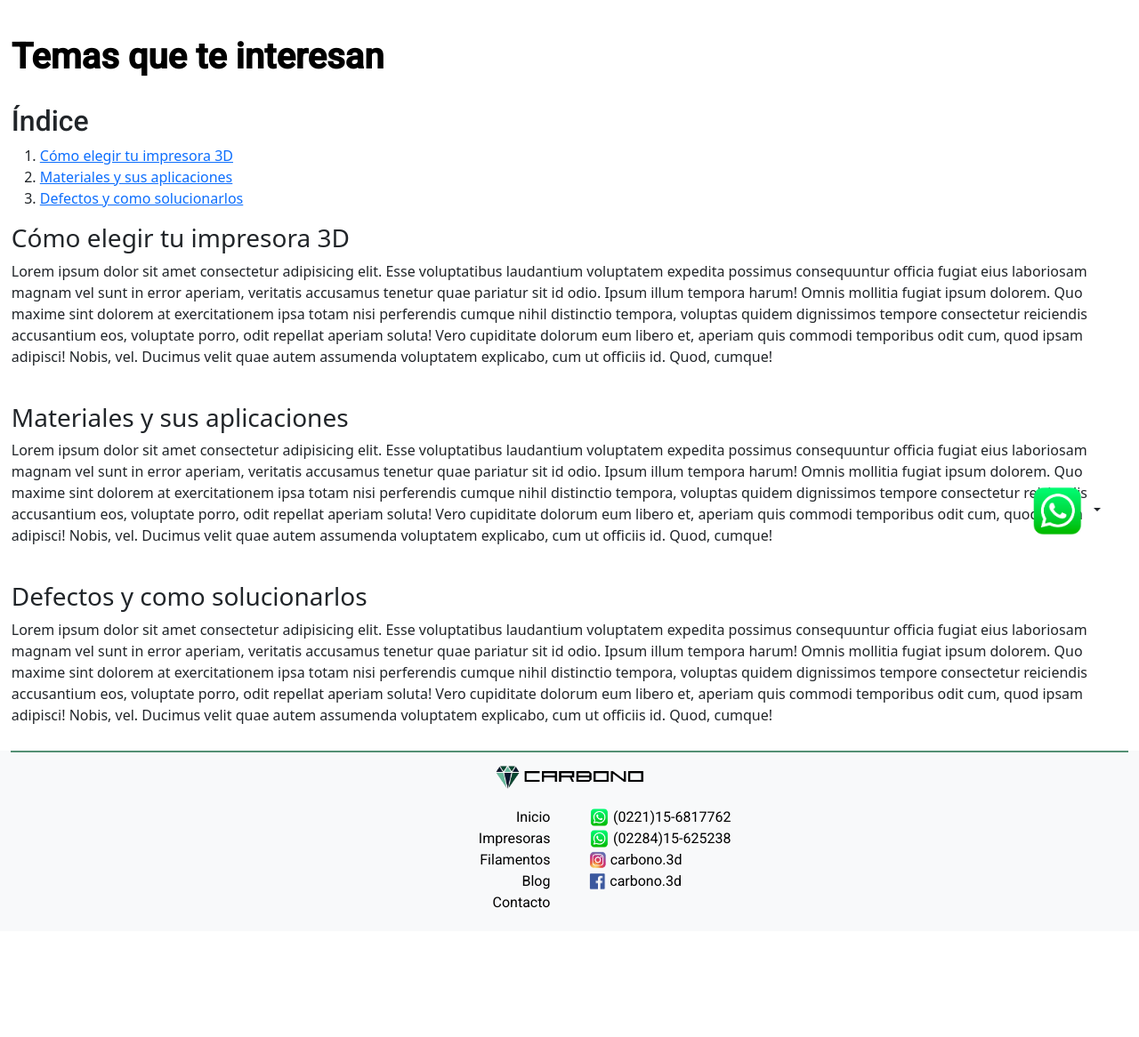
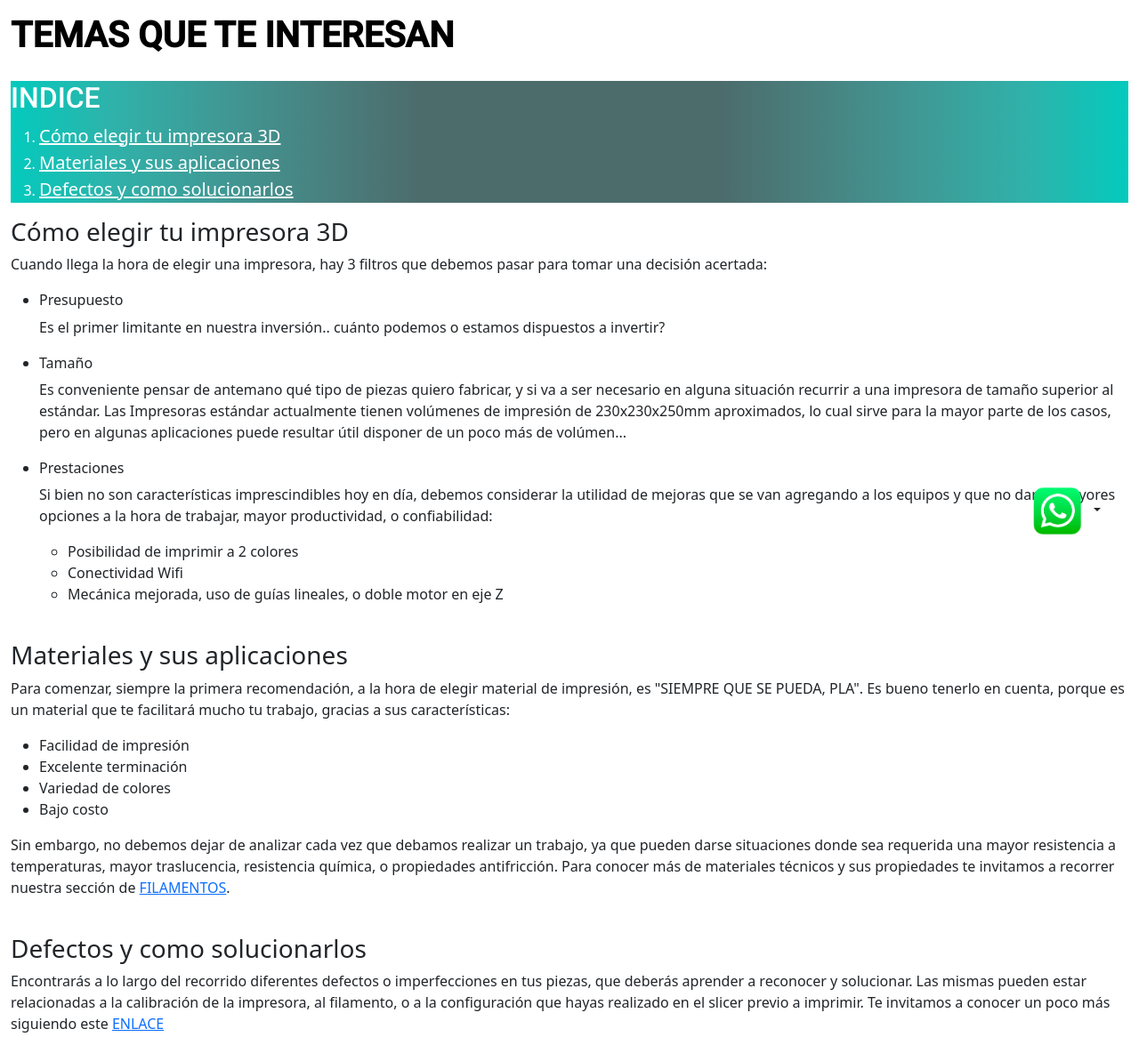
Before and after one commit to ferdeangeli/Carbono3D_DeAngeliFernando, a plain HTML site: page paginas/blog.html in a window 1280 px wide. Shown: the part 161-1327 px from the top of the page at 89% size. Before the commit the page ends 1208 px from the top, so only its background shows below. Drawn offline with nearby package versions, Linux system fonts and the light colour scheme.

Commit message:
bootstrap a toda la página

```diff
--- a/estilos/estilos.css
+++ b/estilos/estilos.css
@@ -330,8 +330,9 @@ h4{
 }
 
 .botonAgregarCarrito{
-    background-color: gray;
+    background-color: rgb(148, 148, 148);
     font-weight: 500;color: white;
+    width: auto;
 }
 
 .masInfoFila{
@@ -357,3 +358,36 @@ h4{
 .especFila{
     border-bottom: solid 2px; color: black;
 }
+
+.formFila{
+    display: flex;
+    flex-direction: row;
+    flex-wrap: wrap;
+    gap: 1%;
+}
+
+.formFila select{
+    width: 180px;
+}
+
+.formFila input {
+    width: 120px;
+}
+
+
+/* Estilos Blog */
+
+.indiceBlog{
+    background-image: linear-gradient(to right, #03cabd, #2fb2aa, #3f9a96, #488381, #4c6c6c, #4c6c6c, #4c6c6c, #4c6c6c, #488381, #3f9a96, #2fb2aa, #03cabd);
+    font-weight: 400; color: white;
+    padding: 0%;
+}
+
+.indiceBlog h2{
+    padding: 0%;
+}
+
+.indiceBlog a{
+    font-weight: 400; color: white;
+    font-size: 20px;
+}
--- a/paginas/blog.html
+++ b/paginas/blog.html
@@ -84,9 +84,7 @@
         </section>
     </header>
 
-    <br>
-
-    <main>
+    <main class="container-fluid">
         <div class="wapp">
           <div class="dropdown">
             <button class="btn btn-invisible dropdown-toggle" type="button" id="dropdownMenuButton1" data-bs-toggle="dropdown" aria-expanded="false"><img src="../assets/img/WhatsApp-Logotipo.png" alt="logowapp">
@@ -97,10 +95,13 @@
             </ul>
           </div>
         </div>
-        <div><h1>Temas que te interesan</h1></div>
 
-        <section>
-            <div><h2>Índice</h2></div>
+        <div><h1>TEMAS QUE TE INTERESAN</h1></div>
+
+        <br>
+
+        <section class="indiceBlog">
+            <div><h2>INDICE</h2></div>
             <ol>
                 <li><a href="#elegirImpresora">Cómo elegir tu impresora 3D</a></li>
                 <li><a href="#materialesyap">Materiales y sus aplicaciones</a></li>
@@ -110,21 +111,67 @@
 
         <article id="elegirImpresora">
             <div><h3>Cómo elegir tu impresora 3D</h3></div>
-            <div><p>Lorem ipsum dolor sit amet consectetur adipisicing elit. Esse voluptatibus laudantium voluptatem expedita possimus consequuntur officia fugiat eius laboriosam magnam vel sunt in error aperiam, veritatis accusamus tenetur quae pariatur sit id odio. Ipsum illum tempora harum! Omnis mollitia fugiat ipsum dolorem. Quo maxime sint dolorem at exercitationem ipsa totam nisi perferendis cumque nihil distinctio tempora, voluptas quidem dignissimos tempore consectetur reiciendis accusantium eos, voluptate porro, odit repellat aperiam soluta! Vero cupiditate dolorum eum libero et, aperiam quis commodi temporibus odit cum, quod ipsam adipisci! Nobis, vel. Ducimus velit quae autem assumenda voluptatem explicabo, cum ut officiis id. Quod, cumque!</p></div>
+            <div>
+              <p>
+                  Cuando llega la hora de elegir una impresora, hay 3 filtros que debemos pasar para tomar una decisión acertada:
+                    <ul>
+                      <li><h6>Presupuesto</h6>
+                        <p>Es el primer limitante en nuestra inversión.. cuánto podemos o estamos dispuestos a invertir?</p>
+                      </li>
+                      <li><h6>Tamaño</h6>
+                        <p>Es conveniente pensar de antemano qué tipo de piezas quiero fabricar, y si va a ser necesario en alguna situación recurrir a una impresora de tamaño superior al estándar. Las Impresoras
+                          estándar actualmente tienen volúmenes de impresión de 230x230x250mm aproximados, lo cual sirve para la mayor parte de los casos, pero en algunas aplicaciones puede resultar útil disponer de un poco más
+                          de volúmen...
+                        </p>
+                      </li>
+                      <li><h6>Prestaciones</h6>
+                        <p>Si bien no son características imprescindibles hoy en día, debemos considerar la utilidad de mejoras que se van agregando a los equipos y que no darán mayores opciones a la hora de trabajar,
+                          mayor productividad, o confiabilidad:
+                          <ul>
+                            <li>Posibilidad de imprimir a 2 colores</li>
+                            <li>Conectividad Wifi</li>
+                            <li>Mecánica mejorada, uso de guías lineales, o doble motor en eje Z</li>
+                          </ul>
+                        </p>
+                    </ul>
+                </p>
+            </div>
         </article>
 
         <br>
 
         <article id="materialesyap">
             <div><h3>Materiales y sus aplicaciones</h3></div>
-            <div><p>Lorem ipsum dolor sit amet consectetur adipisicing elit. Esse voluptatibus laudantium voluptatem expedita possimus consequuntur officia fugiat eius laboriosam magnam vel sunt in error aperiam, veritatis accusamus tenetur quae pariatur sit id odio. Ipsum illum tempora harum! Omnis mollitia fugiat ipsum dolorem. Quo maxime sint dolorem at exercitationem ipsa totam nisi perferendis cumque nihil distinctio tempora, voluptas quidem dignissimos tempore consectetur reiciendis accusantium eos, voluptate porro, odit repellat aperiam soluta! Vero cupiditate dolorum eum libero et, aperiam quis commodi temporibus odit cum, quod ipsam adipisci! Nobis, vel. Ducimus velit quae autem assumenda voluptatem explicabo, cum ut officiis id. Quod, cumque!</p></div>
+            <div>
+              <p>
+                Para comenzar, siempre la primera recomendación, a la hora de elegir material de impresión, es "SIEMPRE QUE SE PUEDA, PLA". Es bueno tenerlo en cuenta, porque
+                es un material que te facilitará mucho tu trabajo, gracias a sus características:
+
+                <ul>
+                  <li>Facilidad de impresión</li>
+                  <li>Excelente terminación</li>
+                  <li>Variedad de colores</li>
+                  <li>Bajo costo</li>
+                </ul>
+
+                Sin embargo, no debemos dejar de analizar cada vez que debamos realizar un trabajo, ya que pueden darse situaciones donde sea requerida una mayor resistencia a temperaturas,
+                mayor traslucencia, resistencia química, o propiedades antifricción.
+                Para conocer más de materiales técnicos y sus propiedades te invitamos a recorrer nuestra sección de <a href="./filamentos.html" target="_blank">FILAMENTOS</a>.
+              </p>
+            </div>
         </article>
 
         <br>
 
         <article id="defectosysol">
             <div><h3>Defectos y como solucionarlos</h3></div>
-            <div><p>Lorem ipsum dolor sit amet consectetur adipisicing elit. Esse voluptatibus laudantium voluptatem expedita possimus consequuntur officia fugiat eius laboriosam magnam vel sunt in error aperiam, veritatis accusamus tenetur quae pariatur sit id odio. Ipsum illum tempora harum! Omnis mollitia fugiat ipsum dolorem. Quo maxime sint dolorem at exercitationem ipsa totam nisi perferendis cumque nihil distinctio tempora, voluptas quidem dignissimos tempore consectetur reiciendis accusantium eos, voluptate porro, odit repellat aperiam soluta! Vero cupiditate dolorum eum libero et, aperiam quis commodi temporibus odit cum, quod ipsam adipisci! Nobis, vel. Ducimus velit quae autem assumenda voluptatem explicabo, cum ut officiis id. Quod, cumque!</p></div>
+            <div>
+              <p>
+                Encontrarás a lo largo del recorrido diferentes defectos o imperfecciones en tus piezas, que deberás aprender a reconocer y solucionar.
+                Las mismas pueden estar relacionadas a la calibración de la impresora, al filamento, o a la configuración que hayas realizado en el slicer previo a imprimir.
+                Te invitamos a conocer un poco más siguiendo este <a href="https://cults3d.com/es/blog/articles/identificar-corregir-defectos-problemas-impresion-3D" target="_blank">ENLACE</a>
+              </p>
+            </div>
         </article>
     </main>
 
```
Also changed, not shown: paginas/filamentos.html (+36 -23 lines), assets/img/agregar a carrito.png (added).
